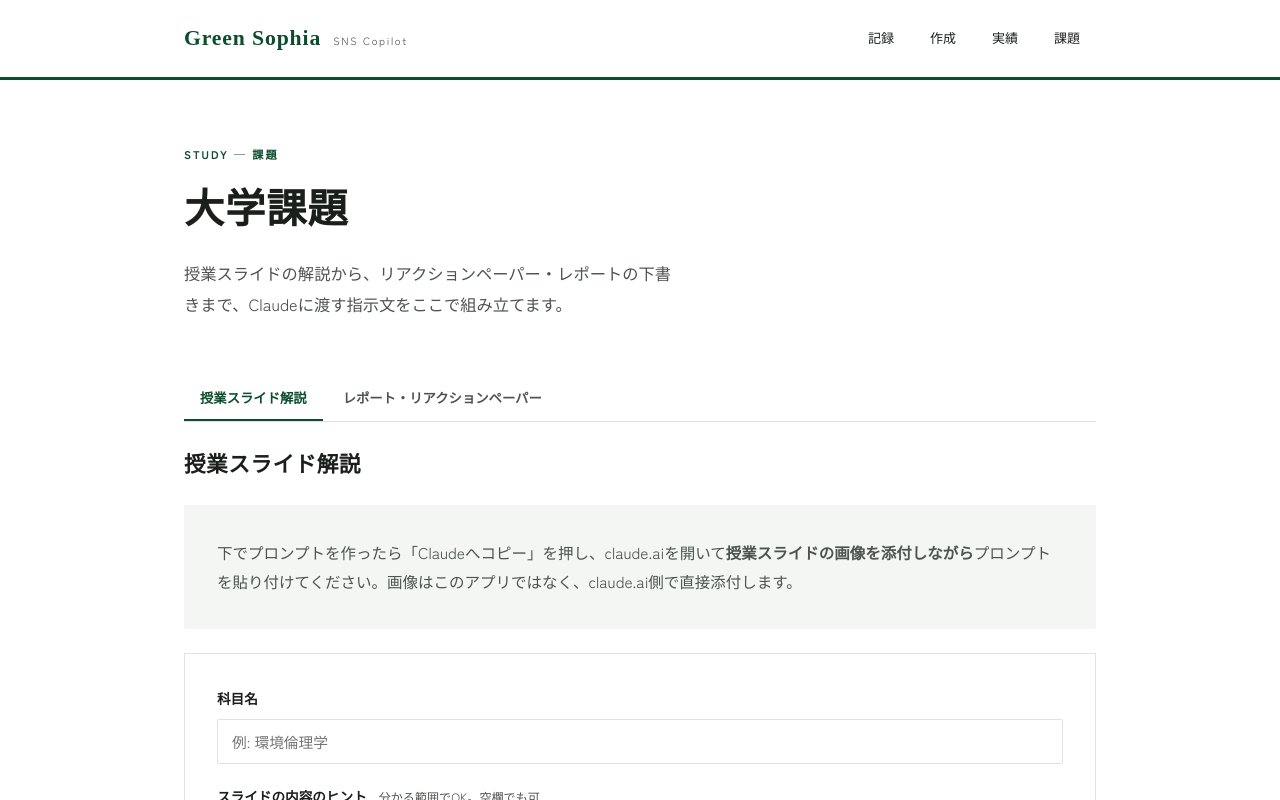
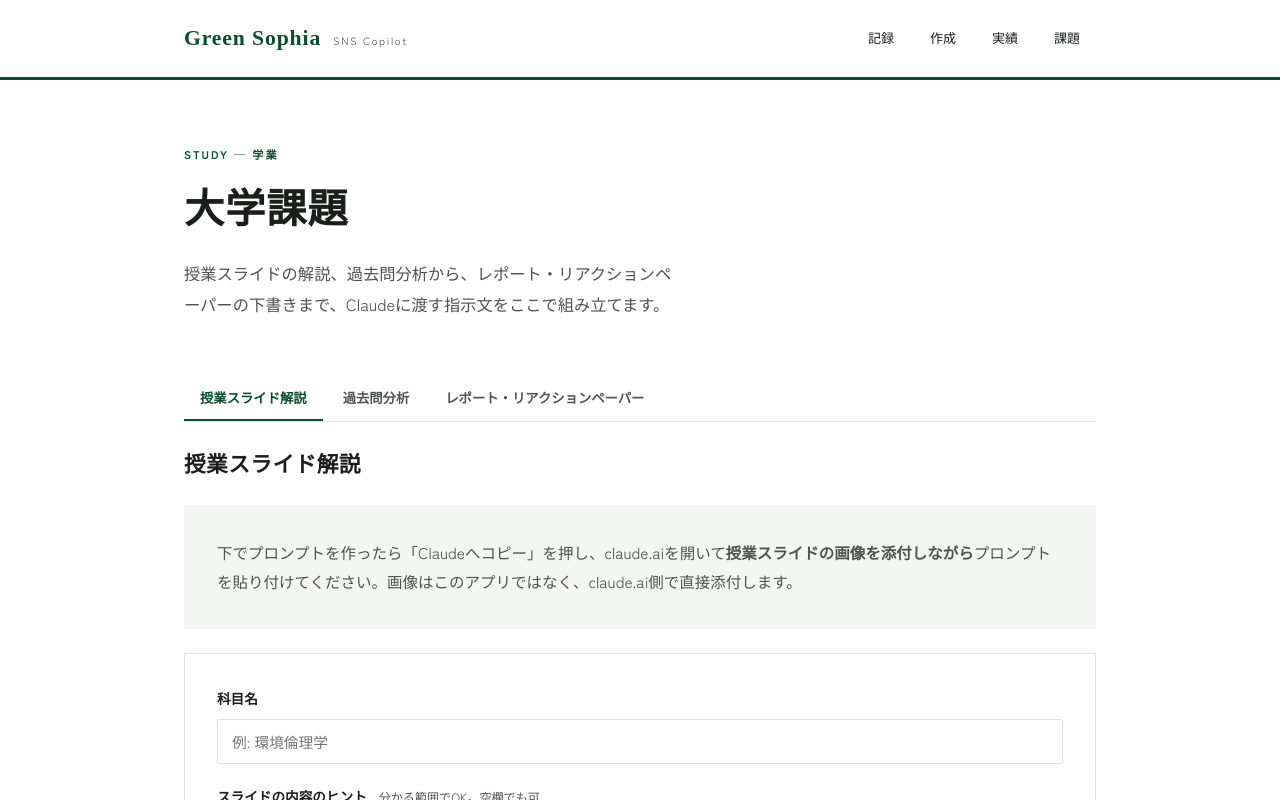
Before and after one commit to GreenSophia/GS2, a Next.js app: page /study in a window 1280 px wide. Shown: the top 800 px of the page. Built offline with nearby package versions, Linux system fonts and the light colour scheme; a web font is replaced by a local one.

Commit message:
Update StudyPage content and add PastExamCard

```diff
--- a/app/study/page.tsx
+++ b/app/study/page.tsx
@@ -1,19 +1,21 @@
 import ReportForm from './report-form';
 import LectureForm from './lecture-form';
+import PastExamCard from './past-exam-card';
 
 export default function StudyPage() {
   return (
     <main className="container">
       <section className="masthead">
-        <div className="eyebrow">STUDY — 課題</div>
+        <div className="eyebrow">STUDY — 学業</div>
         <h1>大学課題</h1>
         <p className="lede">
-          授業スライドの解説から、リアクションペーパー・レポートの下書きまで、Claudeに渡す指示文をここで組み立てます。
+          授業スライドの解説、過去問分析から、レポート・リアクションペーパーの下書きまで、Claudeに渡す指示文をここで組み立てます。
         </p>
       </section>
 
-      <nav className="subnav" aria-label="課題内メニュー">
+      <nav className="subnav" aria-label="学業内メニュー">
         <a href="#lecture" className="active">授業スライド解説</a>
+        <a href="#exam">過去問分析</a>
         <a href="#report">レポート・リアクションペーパー</a>
       </nav>
 
@@ -22,6 +24,9 @@ export default function StudyPage() {
         <LectureForm />
       </div>
 
+      <div className="divider-leaf" id="exam"><span>過去問分析</span></div>
+      <PastExamCard />
+
       <div className="divider-leaf" id="report"><span>レポート・リアクションペーパー</span></div>
       <ReportForm />
     </main>
```
